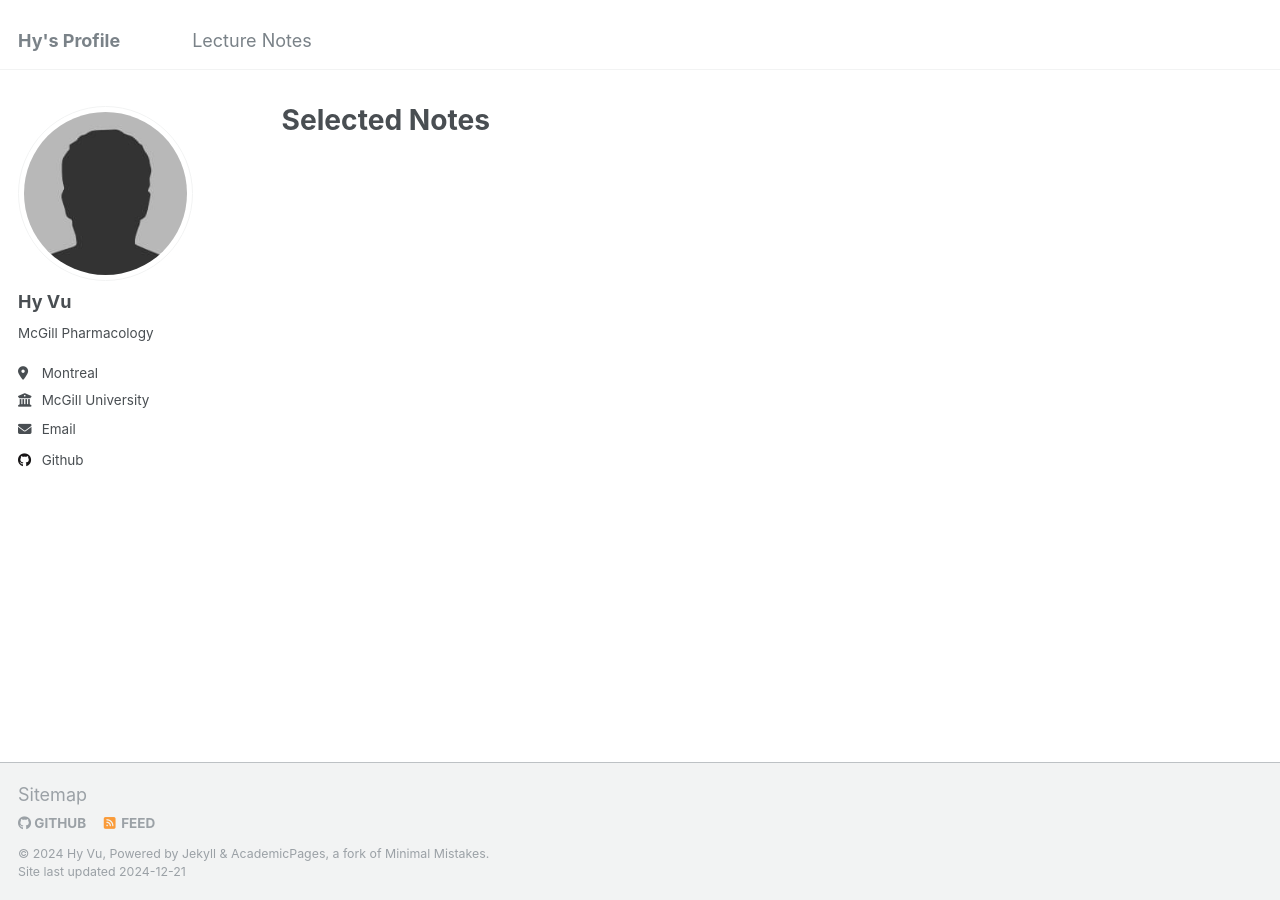
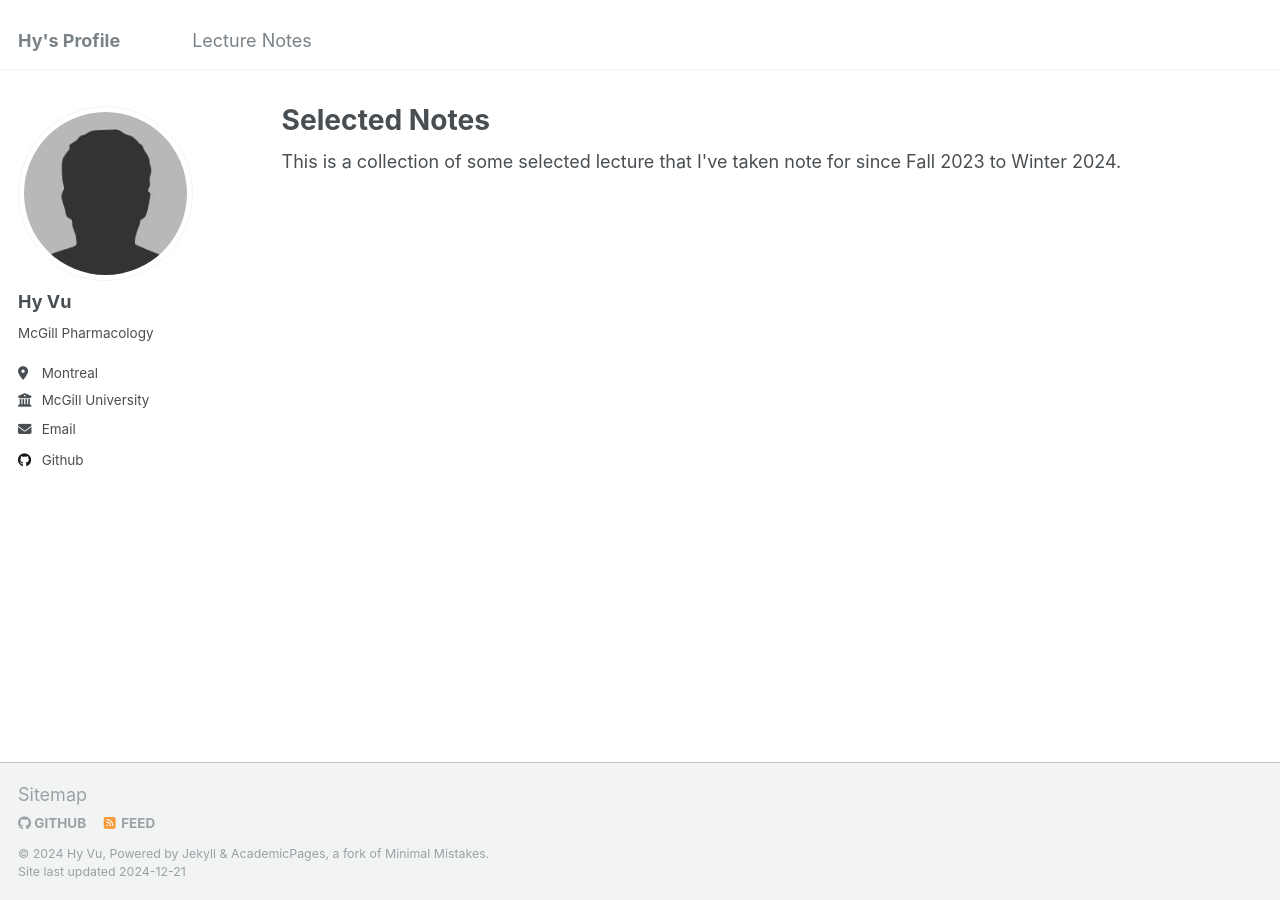
Before and after one commit to Hy-Vu/Hy-Vu.github.io, a Jekyll site: the page built from _pages/lecture-notes.html, in a window 1280 px wide. Built offline with Jekyll 4.4.1, drawn with Linux system fonts in a browser that asks for light colours.

Commit message:
Update lecture-notes.html

```diff
--- a/_pages/lecture-notes.html
+++ b/_pages/lecture-notes.html
@@ -4,6 +4,9 @@
 permalink: /lecture-notes/
 author_profile: true
 ---
+
+This is a collection of some selected lecture that I've taken note for since Fall 2023 to Winter 2024.
+
 
 {% if site.author.googlescholar %}
   <div class="wordwrap">You can also find my articles on <a href="{{site.author.googlescholar}}">my Google Scholar profile</a>.</div>
```
